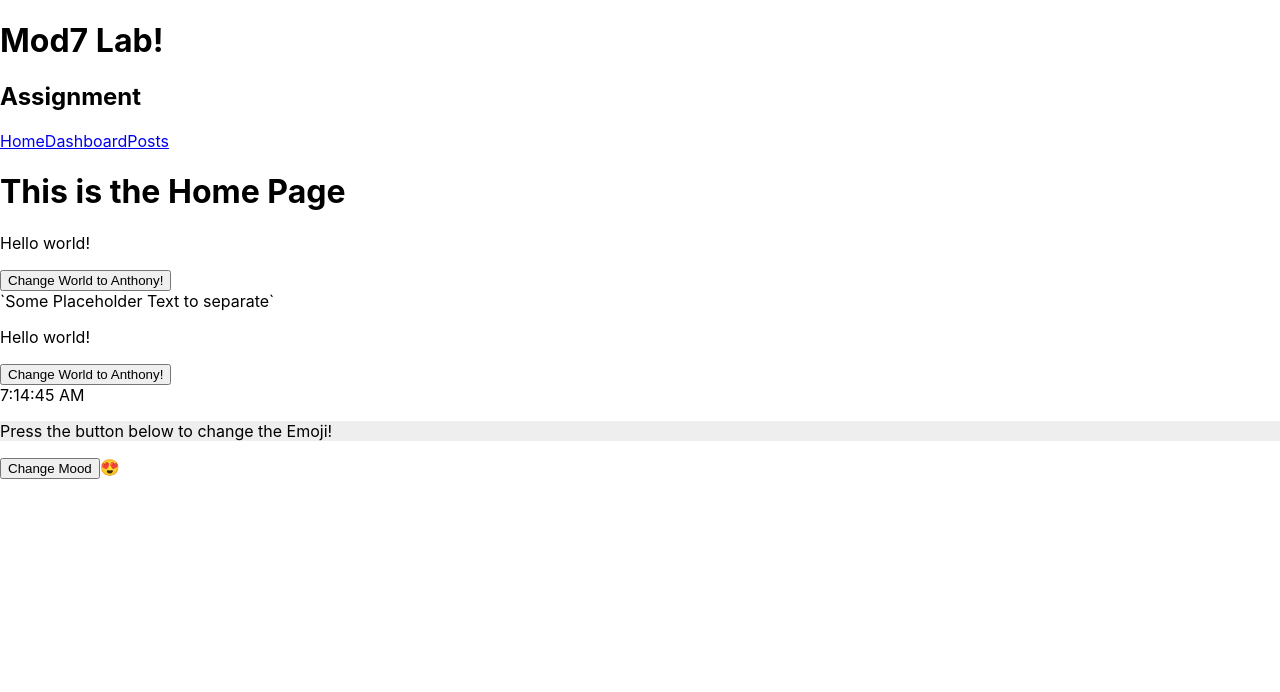
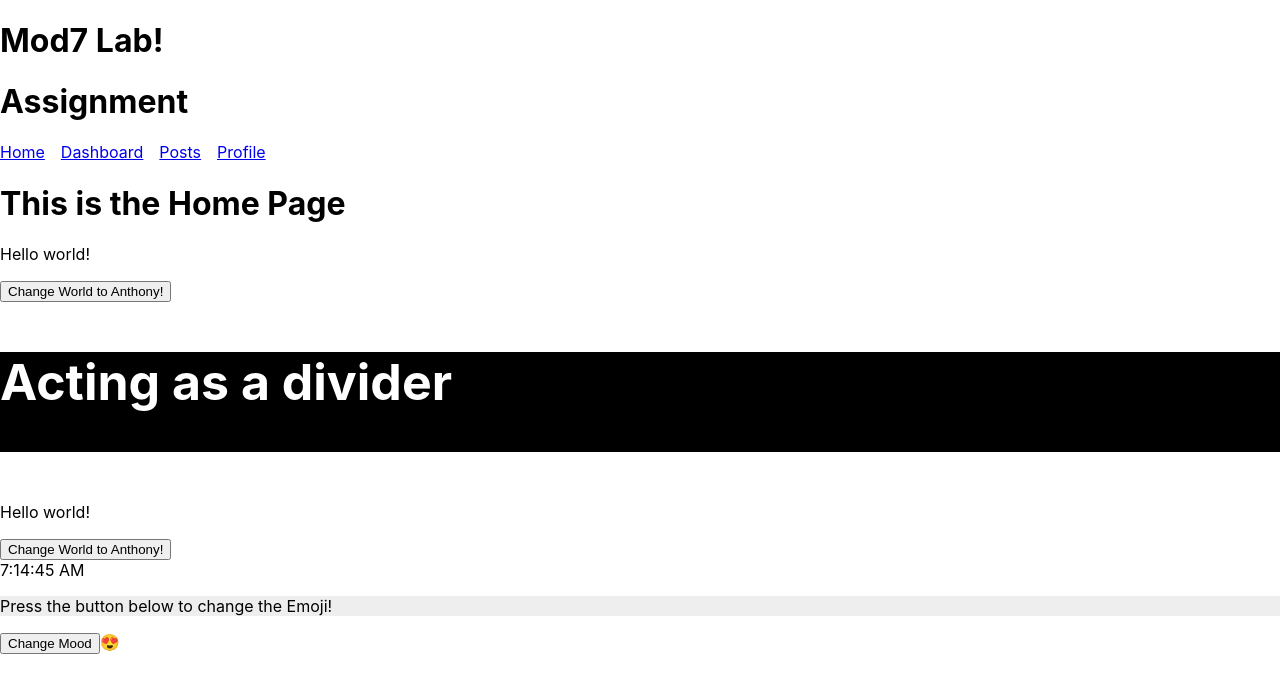
Before and after one commit to ShimiLie/Mod7Lab, a React (Create React App) app: page / in a window 1280 px wide. Shown: the top 692 px of the page. Built offline with nearby package versions, Linux system fonts and the light colour scheme.

Commit message:
Added UI framework

```diff
--- a/src/App.js
+++ b/src/App.js
@@ -9,6 +9,8 @@ import { BrowserRouter, Routes, Route, Link, NavLink } from "react-router-dom";
 import Home from "./pages/Home";
 import Dashboard from "./pages/Dashboard";
 import Posts from "./pages/Posts";
+import Profile from "./pages/Profile";
+
 
 
 function App() {
@@ -16,11 +18,13 @@ function App() {
     <>
       <BrowserRouter>
       <header>
+      <h1>Assignment</h1>
         <nav>
-          <h1>Assignment</h1>
+
           <Link to="/">Home</Link>
           <NavLink to="Dashboard">Dashboard</NavLink>
           <NavLink to="Posts">Posts</NavLink>
+          <NavLink to="Profile">Profile</NavLink>
         </nav>
       </header>
         <main>
@@ -28,16 +32,12 @@ function App() {
               <Route path="/" element={<Home />} />
               <Route path="Dashboard" element={<Dashboard />} />
               <Route path="Posts" element={<Posts />} />
+              <Route path="Profile" element={<Profile />} />
           </Routes>
         </main>
       </BrowserRouter>
 
-      <div>
-        `Some
-        Placeholder
-        Text
-        to separate`
-      </div>
+      <h3>Acting as a divider</h3>
 
 
       <ThemeContextProvider>
--- /dev/null
+++ b/src/components/MuiCard.js
@@ -0,0 +1,32 @@
+import React from 'react';
+
+import Card from '@mui/material/Card';
+import CardContent from '@mui/material/CardContent';
+import CardMedia from '@mui/material/CardMedia';
+import Typography from '@mui/material/Typography';
+
+
+
+
+const MuiCard = () => {
+return (
+    <Card sx={{ maxWidth: 345, margin: 10 }} elevation={5}>
+        <CardMedia
+            component="img"
+            image="IMG_0361.JPG"
+            alt="avatar"
+        />
+<CardContent>
+<Typography gutterBottom variant="h5" component="div">
+Lie Anthony
+</Typography>
+<Typography variant="body2" color="text.secondary">
+Software Engineer
+</Typography>
+</CardContent>
+</Card>
+)
+}
+
+
+export default MuiCard;
--- a/src/index.css
+++ b/src/index.css
@@ -11,3 +11,16 @@ code {
   font-family: source-code-pro, Menlo, Monaco, Consolas, 'Courier New',
     monospace;
 }
+
+/* Nav bar */
+header nav {
+  display: flex;
+  gap: 16px;
+}
+
+h3 {
+  background-color: black;
+  height: 100px;
+  color: white;
+  font-size: 50px;
+}
--- /dev/null
+++ b/src/pages/Profile.js
@@ -0,0 +1,14 @@
+import React from "react";
+import MuiCard from "../components/MuiCard";
+
+const Profile = () => {
+    return (
+        <>
+            <h1>This is the profile Page</h1>
+            <MuiCard />
+        </>
+    )
+}
+
+
+export default Profile;
```
